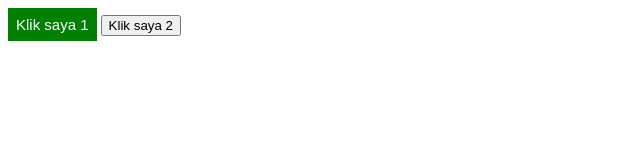
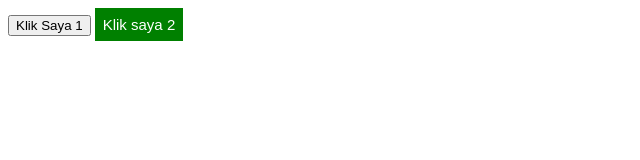
Before and after one commit to rahmanlana/belajar_javascript, a plain HTML site: page index.html in a window 1280 px wide. Shown: the whole page, without its empty margins (0-640 px from the left). Drawn offline with Linux system fonts and the light colour scheme.

Commit message:
tugas_DOM_Function

```diff
--- a/index.html
+++ b/index.html
@@ -8,8 +8,10 @@
 </head>
 
 <body>
-    <button id="btn1" onclick="gantiWarna()">Klik saya 1 </button>
-    <button class="btn2">Klik saya 2 </button>
+    <button id="btn1" onclick="clickButton()" onmouseover="ubahText()" onmouseout="oriText()">
+    </button>
+    <button class="btn2" onclick="clicbutton2()" onmouseover="munculText()" onmouseout="ubahWarnaText()"> Klik saya 2
+    </button>
     <script src="main.js"></script>
 </body>
 
--- a/main.js
+++ b/main.js
@@ -3,18 +3,50 @@
 //untuk merubah html tanpa di tag htmlnya
 
 document.title = 'maulana'
-
-
+const body = document.body
 
 const btn1 = document.getElementById('btn1')
 const btn2 = document.querySelector('.btn2')
 
-btn1.style.border = 'none'
-btn1.style.padding = '8px'
-btn1.style.fontSize = '15px'
-btn1.style.background = 'green'
-btn1.style.color = 'white'
+const defaultText = 'Klik Saya 1'
+btn1.textContent = defaultText
 
+btn2.style.border = 'none'
+btn2.style.padding = '8px'
+btn2.style.fontSize = '15px'
+btn2.style.background = 'green'
+btn2.style.color = 'white'
 
+const newText = document.createElement('p')
 
-console.log(btn1)
+//function button 1
+// function clickButton() {
+//     btn1.style.background = 'aqua'
+//     const newText = document.createElement('p')
+//     newText.textContent = "hallo lana"
+//     body.append(newText)
+
+// }
+
+// function ubahText() {
+//     btn1.textContent = 'text'
+// }
+
+// function oriText() {
+//     btn1.textContent = 'Klik saya 1'
+// }
+
+//function button 2
+
+function clicbutton2() {
+    btn2.style.background = 'aqua'
+}
+
+function munculText() {
+    newText.textContent = "Hallo Nor Rahman Maulana"
+    body.append(newText)
+}
+
+function ubahWarnaText() {
+    newText.style.color = 'aqua'
+}
```
